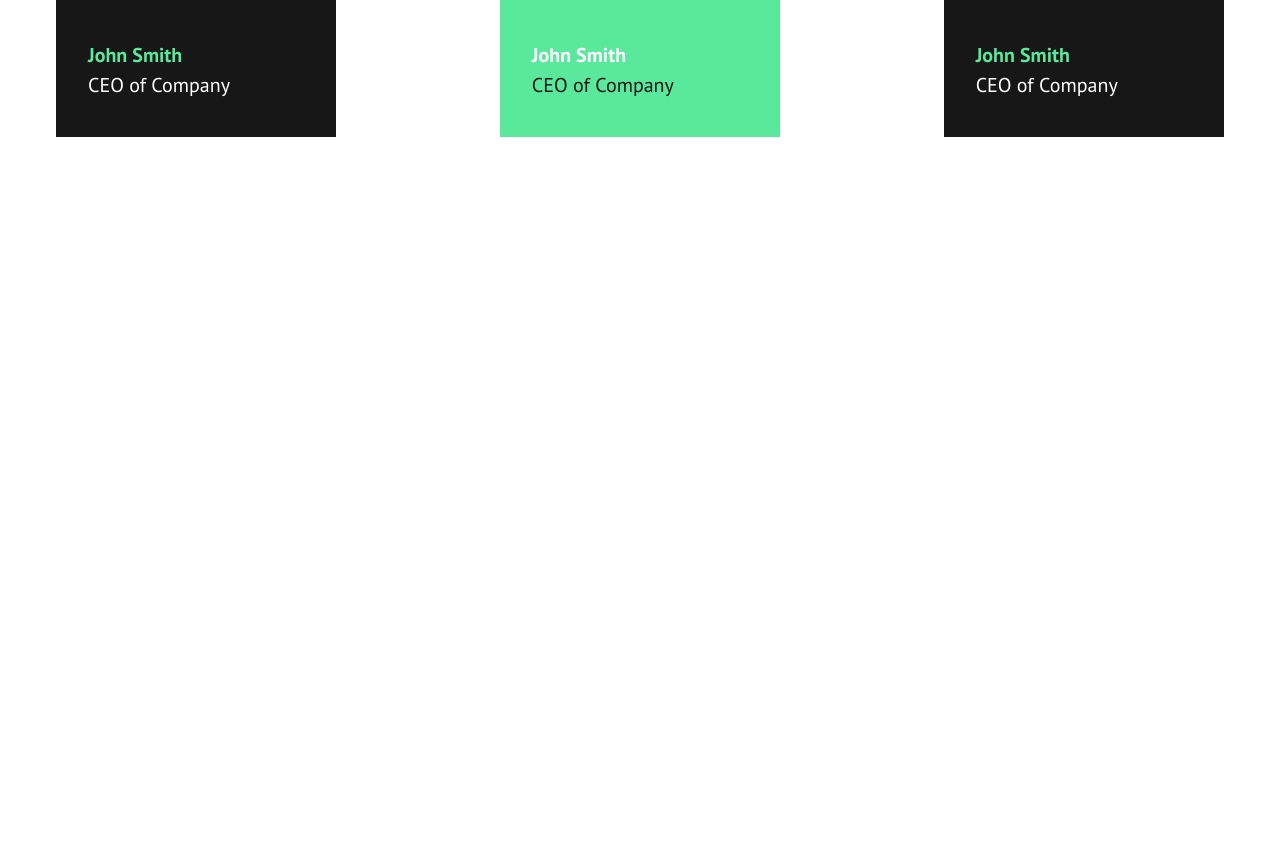
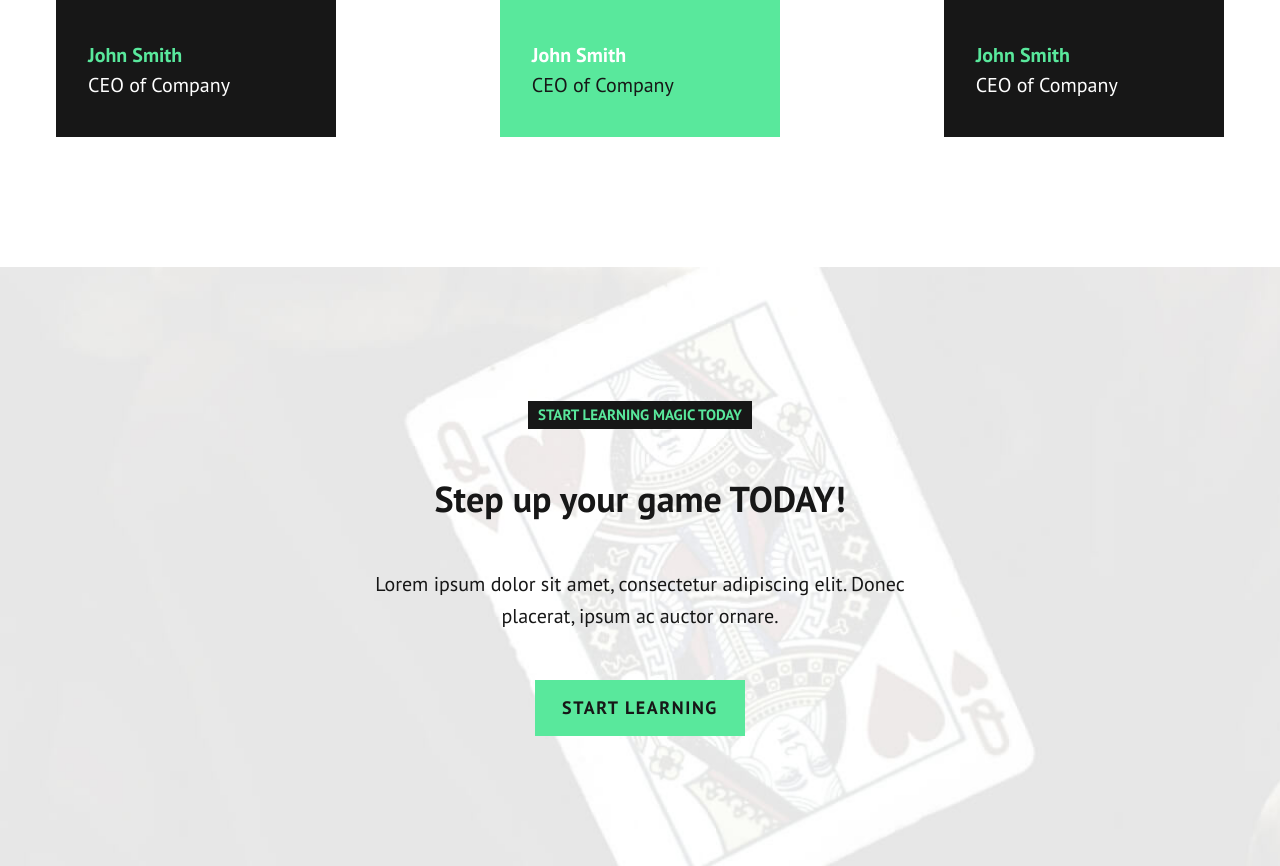
Before and after one commit to itsmacr8/magic-landing-page, a website built with Vite: page index.html in a window 1280 px wide. Shown: the part 3629-4495 px from the top of the page. Before the commit the page ends 3896 px from the top, so only its background shows below. Built offline with nearby package versions, Linux system fonts and the light colour scheme.

Commit message:
Add final CTA section.

```diff
--- a/index.html
+++ b/index.html
@@ -125,6 +125,15 @@
         </div>
       </div>
     </section>
+
+    <section class="cta bg-light text-center">
+      <div class="container flow-content flow-content--large">
+        <h2 class="section-title">Start learning magic today</h2>
+        <p class="h2 mx-auto">Step up your game TODAY!</p>
+        <p class="mx-auto">Lorem ipsum dolor sit amet, consectetur adipiscing elit. Donec placerat, ipsum ac auctor ornare.</p>
+        <a href="#" class="btn">Start Learning</a>
+      </div>
+    </section>
   </main>
   <script type="module" src="/src/main.ts"></script>
 </body>
--- a/src/sass/base/_utilities.scss
+++ b/src/sass/base/_utilities.scss
@@ -14,6 +14,12 @@ section {
 [class*="bg-"] {
     background-color: var(--bg);
     color: var(--fg);
+}
+
+.bg-light {
+    --bg: var(--white);
+    --fg: var(--black);
+    --custom-color: var(--primary-400);
 }
 
 .bg-dark {
--- a/src/sass/pages/_index.scss
+++ b/src/sass/pages/_index.scss
@@ -31,3 +31,8 @@
         line-height: 1;
     }
 }
+
+/* <-------  STEP UP SECTIONS  -------> */
+.cta.bg-light {
+    background-image: url(../../../public/assets/cta-bg-2.jpg);
+}
```
Also changed, not shown: public/assets/cta-bg-2.jpg (added).
